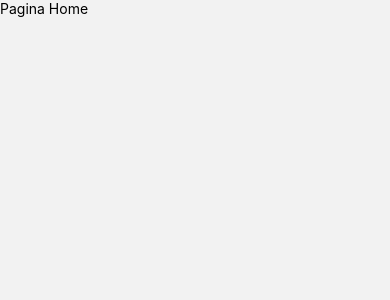
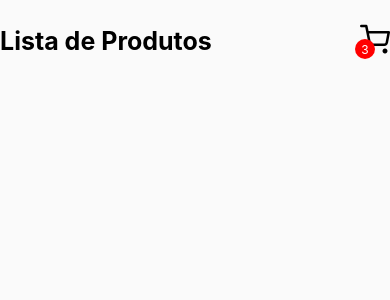
Before and after one commit to Alessandro021/carrinho-de-compras, a React Native app: screen /Home in a window 390 px wide. Shown: the top 300 px of the page. Built offline with nearby package versions, Linux system fonts and the light colour scheme.

Commit message:
estilizando a pagina Home

```diff
--- a/App.js
+++ b/App.js
@@ -13,7 +13,7 @@
   return (
     <NavigationContainer>
       <StatusBar backgroundColor="#FAFAFA" barStyle="dark-content"/>
-      <Rotas />
+        <Rotas />
     </NavigationContainer>
   );
 }
--- a/src/paginas/Home/index.js
+++ b/src/paginas/Home/index.js
@@ -1,10 +1,54 @@
-import { View, Text} from 'react-native';
+import { useState } from 'react';
+import { View, Text, SafeAreaView, FlatList, TouchableOpacity} from 'react-native';
 import styles from './styles.js'
 
+import { Feather } from '@expo/vector-icons'
+
 export default function Home(){
+    const [produtos, setProdutos] = useState([
+        {
+            id: '1',
+            nome: 'Coca cola',
+            preco: 9.90
+        },
+        {
+            id: '2',
+            nome: 'Chocolate',
+            preco: 6.50
+        },
+        {
+            id: '3',
+            nome: 'Queijo',
+            preco: 15
+        },
+        {
+            id: '4',
+            nome: 'Batata frita',
+            preco: 9.90
+        },
+        {
+            id: '5',
+            nome: 'Guarana lata',
+            preco: 9.90
+        },
+        {
+            id: '6',
+            nome: 'Iorgute',
+            preco: 4.50
+        },
+
+    ])
 return(
-    <View style={styles.container}>
-        <Text>Pagina Home</Text>
-    </View>
+    <SafeAreaView style={styles.container}>
+        <View style={styles.carrinhoContent}>
+             <Text style={styles.titulo}>Lista de Produtos</Text>
+             <TouchableOpacity style={styles.carrinhoBotao}>
+                <View style={styles.quantidade}>
+                    <Text style={styles.quantidadeTexto}>3</Text>
+                </View>
+                <Feather  name='shopping-cart' size={30} color='#000'/>
+             </TouchableOpacity>
+        </View>
+    </SafeAreaView>
 )
 }
--- a/src/paginas/Home/styles.js
+++ b/src/paginas/Home/styles.js
@@ -2,7 +2,40 @@
 
 const styles = StyleSheet.create({
     container:{
-        flex: 1
+        flex: 1,
+        backgroundColor: "#FAFAFA",
+        paddingEnd: 15,
+        paddingStart: 15
+    },
+    titulo:{
+        fontSize: 25,
+        fontWeight: 'bold'
+    },
+    carrinhoContent:{
+        flexDirection: 'row',
+        justifyContent: 'space-between',
+        alignItems: 'center',
+        marginBottom: 24,
+        marginTop: 24
+    },
+    quantidade:{
+        alignItems: 'center',
+        justifyContent: 'center',
+        backgroundColor: 'red',
+        width: 20,
+        height: 20,
+        borderRadius: 10,
+        position: 'absolute',
+        zIndex: 10, //  FORÇA ELE APARECER POR CIMA DO ICONE
+        bottom: -2,
+        left: -5
+    },
+    quantidadeTexto:{
+        fontSize: 12,
+        color: '#FFF'
+    },
+    carrinhoBotao:{
+
     }
 })
 export default styles;
```
